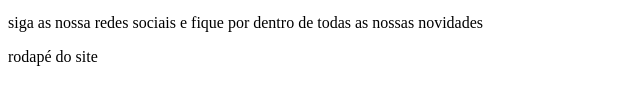
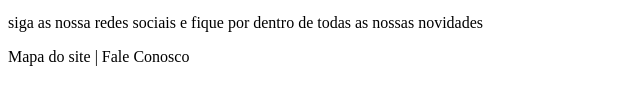
Before and after one commit to msmelos/novo-curso, a plain HTML site: page index.html in a window 1280 px wide. Shown: the part 218-322 px from the top of the page, without its empty margins (0-640 px from the left). Drawn offline with Linux system fonts and the light colour scheme.

Commit message:
novo rodape

```diff
--- a/index.html
+++ b/index.html
@@ -28,7 +28,7 @@
 	<p> siga as nossa redes sociais e fique por dentro de todas as nossas novidades </p>
 
 
-	<div> rodapé do site </div>
+	<div> Mapa do site | Fale Conosco </div>
 
 </body>
 </html>
```
